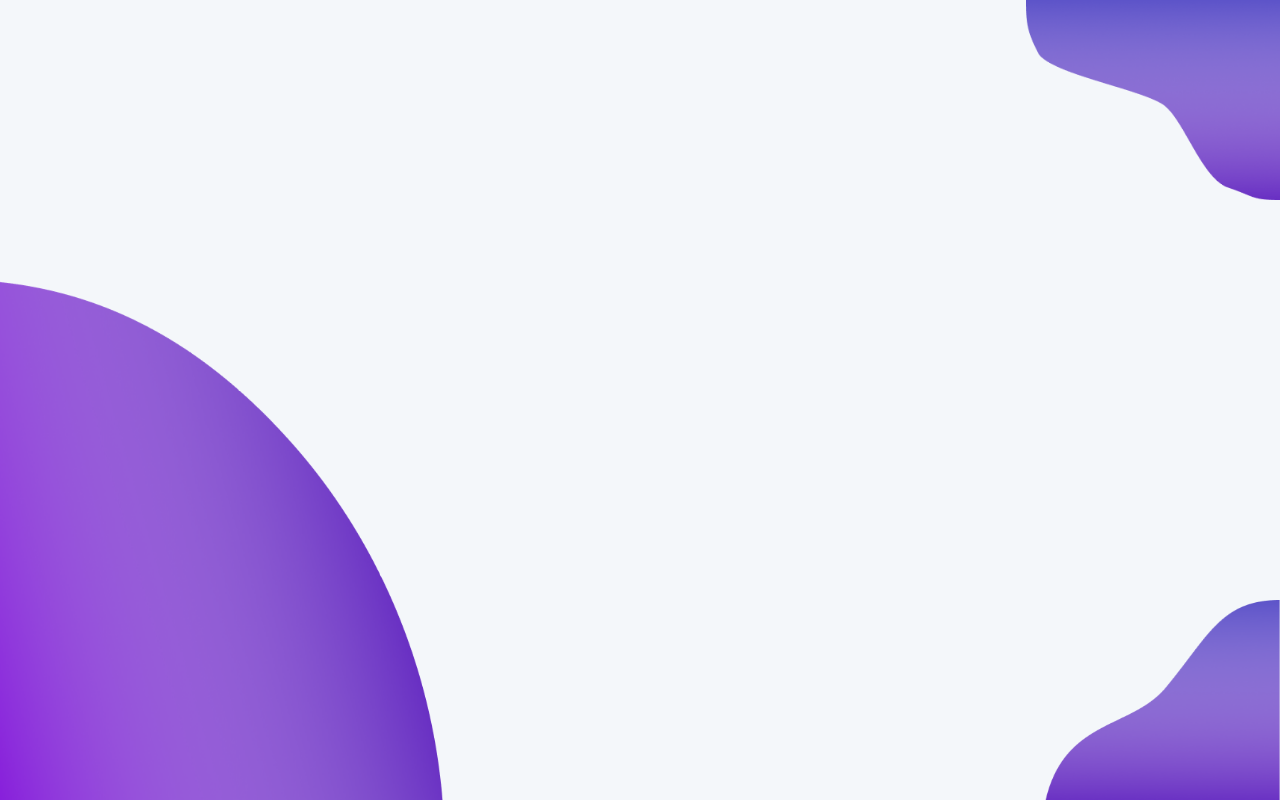
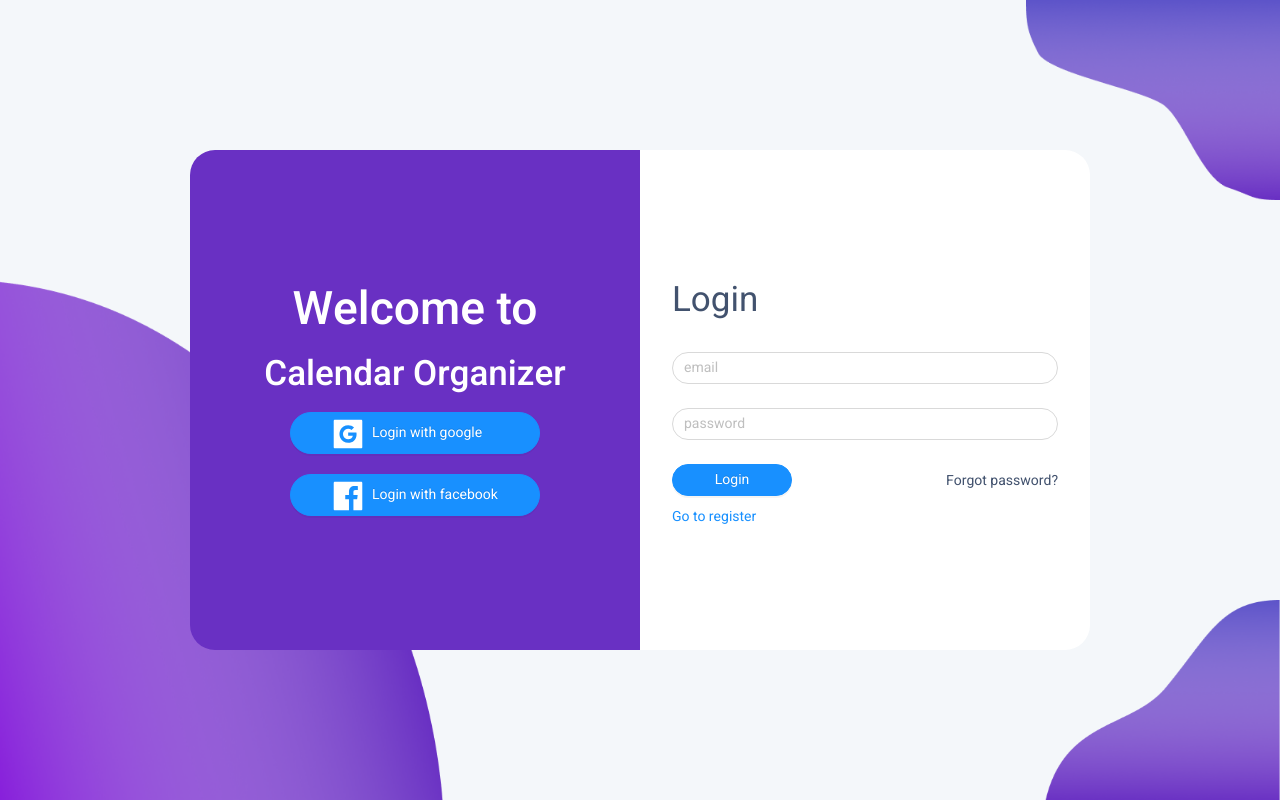
Before and after one commit to TAbrahamyan/calendar-organizer, a React (Create React App) app in the folder client/: page /login in a window 1280 px wide. Built offline with nearby package versions, Linux system fonts and the light colour scheme.

Commit message:
feat: creating login page design

```diff
--- /dev/null
+++ b/client/src/components/LoginSignup/Background.tsx
@@ -0,0 +1,27 @@
+import React from 'react';
+import TopRight from '../../assets/images/login-signup-top-right.png';
+import BottomRight from '../../assets/images/login-signup-bottom-right.png';
+import BottomLeft from '../../assets/images/login-signup-bottom-left.png';
+
+interface ICssPropertiesValue {
+  bottom: string;
+  right: string;
+  height: string;
+}
+
+export default () => {
+  const imagesStyle = (cssPropertiesValue: ICssPropertiesValue): React.CSSProperties => ({
+    position: 'fixed',
+    bottom: cssPropertiesValue.bottom,
+    right: cssPropertiesValue.right,
+    height: cssPropertiesValue.height,
+  });
+
+  return (
+    <>
+      <img src={TopRight} alt="top-right" style={imagesStyle({ bottom: 'null', right: '0', height: '200px' })} />
+      <img src={BottomRight} alt="bottom-right" style={imagesStyle({ bottom: '0', right: '0', height: '200px' })} />
+      <img src={BottomLeft} alt="bottom-left" style={imagesStyle({ bottom: '0', right: 'null', height: '600px' })} />
+    </>
+  );
+};
--- /dev/null
+++ b/client/src/components/LoginSignup/Welcome.tsx
@@ -0,0 +1,25 @@
+import { Button } from 'antd';
+import { GoogleSquareFilled, FacebookFilled } from '@ant-design/icons';
+
+export default () => {
+  return (
+    <div className="welcome">
+      <div className="welcome__text">
+        <p style={{ fontSize: '3.3em' }}>Welcome to</p>
+        <p style={{ fontSize: '2.5em' }}>Calendar Organizer</p>
+      </div>
+
+      <div className="welcome__login-with">
+        <Button type="primary">
+          <GoogleSquareFilled style={{ marginLeft: '-1rem' }} />
+          Login with google
+        </Button>
+
+        <Button type="primary">
+          <FacebookFilled />
+          Login with facebook
+        </Button>
+      </div>
+    </div>
+  );
+};
--- a/client/src/components/LoginSignupBackground.tsx
+++ /dev/null
@@ -1,27 +0,0 @@
-import React from 'react';
-import TopRight from '../assets/images/login-signup-top-right.png';
-import BottomLeft from '../assets/images/login-signup-bottom-left.png';
-import BottomRight from '../assets/images/login-signup-bottom-right.png';
-
-interface ICssPropertiesValue {
-  bottom: string;
-  right: string;
-  height: string;
-}
-
-export default () => {
-  const imagesStyle = (cssPropertiesValue: ICssPropertiesValue): React.CSSProperties => ({
-    position: 'fixed',
-    bottom: cssPropertiesValue.bottom,
-    right: cssPropertiesValue.right,
-    height: cssPropertiesValue.height,
-  });
-
-  return (
-    <>
-      <img src={TopRight} style={imagesStyle({ bottom: 'null', right: '0', height: '200px' })} />
-      <img src={BottomLeft} style={imagesStyle({ bottom: '0', right: 'null', height: '600px' })} />
-      <img src={BottomRight} style={imagesStyle({ bottom: '0', right: '0', height: '200px' })} />
-    </>
-  );
-};
--- a/client/src/pages/Login.tsx
+++ b/client/src/pages/Login.tsx
@@ -1,5 +1,9 @@
 import React from 'react';
-import LoginSignupBackground from '../components/LoginSignupBackground';
+import { NavLink } from 'react-router-dom';
+import { Form, Input, Button } from 'antd';
+
+import LoginSignupBackground from '../components/LoginSignup/Background';
+import Welcome from '../components/LoginSignup/Welcome';
 
 export const Login = () => {
   React.useEffect(() => {
@@ -8,6 +12,37 @@ export const Login = () => {
 
   return (
     <div>
+      <div className="login-signup">
+        <Welcome />
+
+        <div className="form-fields">
+          <p className="login">Login</p>
+
+          <Form>
+            <Form.Item name="email" rules={[{ required: true, type: 'email', message: 'Invalid email' }]}>
+              <Input placeholder="email" />
+            </Form.Item>
+
+            <Form.Item
+              name="password"
+              rules={[
+                { required: true, message: 'Password is required' },
+                { min: 3, message: 'Minimum length is 3' },
+              ]}
+            >
+              <Input placeholder="password" />
+            </Form.Item>
+          </Form>
+
+          <div style={{ display: 'flex', justifyContent: 'space-between' }}>
+            <Button type="primary">Login</Button>
+            <p className="forgot" style={{ marginTop: '6px' }}>Forgot password?</p>
+          </div>
+
+          <NavLink to="/signup" className="go">Go to register</NavLink>
+        </div>
+      </div>
+
       <LoginSignupBackground />
     </div>
   );
--- a/client/src/pages/Signup.tsx
+++ b/client/src/pages/Signup.tsx
@@ -1,5 +1,5 @@
 import React from 'react';
-import LoginSignupBackground from '../components/LoginSignupBackground';
+import LoginSignupBackground from '../components/LoginSignup/Background';
 
 export const Signup = () => {
   React.useEffect(() => {
--- a/client/src/scss/_mixins.scss
+++ b/client/src/scss/_mixins.scss
@@ -5,3 +5,17 @@
     font-weight: $weight;
   }
 }
+
+@mixin center-content {
+  display: $flex;
+  justify-content: $center;
+  align-items: $center;
+}
+
+@mixin asd($background, $topRight, $topLeft, $bottomRight, $bottomLeft) {
+  background: $background;
+  height: 500px;
+  width: 450px;
+  padding: 2rem;
+  border-radius: $topRight $topLeft $bottomRight $bottomLeft;
+}
--- a/client/src/scss/_variables.scss
+++ b/client/src/scss/_variables.scss
@@ -0,0 +1,5 @@
+$flex: flex;
+$column: column;
+$center: center;
+
+$white: white;
--- a/client/src/scss/components/_all.scss
+++ b/client/src/scss/components/_all.scss
@@ -1 +1,2 @@
 @import './index';
+@import './login-signup';
--- a/client/src/scss/components/_index.scss
+++ b/client/src/scss/components/_index.scss
@@ -6,4 +6,4 @@ body {
   background: #F4F7FA !important;
 }
 
-h1, p { color: #42526E !important }
+h1, p { color: #42526E }
--- /dev/null
+++ b/client/src/scss/components/_login-signup.scss
@@ -0,0 +1,58 @@
+@import '../variables';
+
+.login-signup {
+  display: $flex;
+  position: absolute;
+  top: 50%;
+  left: 50%;
+  transform: translate(-50%, -50%);
+  z-index: 1;
+
+  .welcome {
+    @include asd(#6930C3, 25px, 0, 0, 25px);
+    @include center-content;
+    flex-direction: $column;
+
+    p {
+      color: $white;
+      text-align: $center;
+      font-weight: bold;
+      margin: 0;
+    }
+
+    &__text {
+      @include center-content;
+      flex-direction: $column;
+    }
+
+    &__login-with {
+      @include center-content;
+      flex-direction: $column;
+
+      .ant-btn {
+        @include center-content;
+        width: 250px;
+        padding: 20px;
+        margin: 10px;
+        border-radius: 25px;
+
+        .anticon { font-size: 32px; margin-top: 8px }
+      }
+    }
+  }
+
+  .form-fields {
+    @include asd($white, 0, 25px, 25px, 0);
+    display: $flex;
+    justify-content: $center;
+    flex-direction: $column;
+
+    .ant-input { border-radius: 25px }
+    .login { font-size: 2.5em; margin-bottom: 24px }
+    .ant-btn { border-radius: 25px; width: 120px }
+    .go, .forgot {
+      width: fit-content;
+      &:hover { text-decoration: underline; cursor: pointer }
+    }
+  }
+}
```
Also changed, not shown: 1 other file (tests, documents, lock files or other folders).
